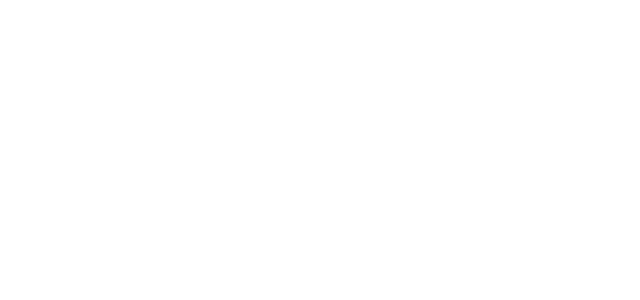
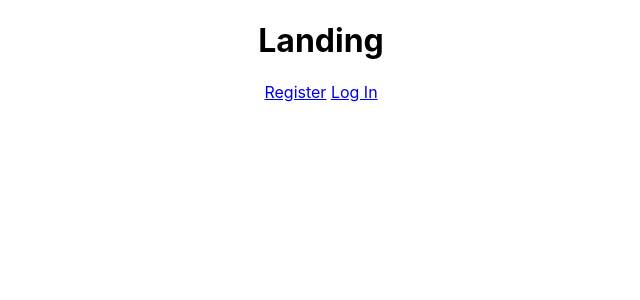
Before and after one commit to pratikpz18/Ping, a React (Create React App) app in the folder frontend/: page / in a window 1280 px wide. Shown: the top 300 px of the page, without its empty margins (319-959 px from the left). Built offline with nearby package versions, Linux system fonts and the light colour scheme.

Commit message:
routes to landing,register,login added

```diff
--- a/frontend/src/App.js
+++ b/frontend/src/App.js
@@ -1,7 +1,8 @@
 import React, { Component } from 'react';
 import { BrowserRouter as Router, Route, Redirect, Switch } from "react-router-dom";
 import './App.css';
-// import Login from './components/Login';
+import Landing from './components/Landing';
+import Login from './components/Login';
 import Registration from './components/Registration';
 
 class App extends Component {
@@ -11,9 +12,9 @@
       <Router>
         <div className="App">
           <Switch>
-              <Route exact path="/register" component={Registration} />
-              {/* <Route exact path="/login" component={Login} />
-              <Redirect from="/" to="login" /> */}
+              <Route path="/" component = {Landing} exact />
+              <Route exact path="/register" component={Registration} exact/>
+              <Route exact path="/login" component={Login} exact/>
           </Switch>
         </div>
       </Router>
```
